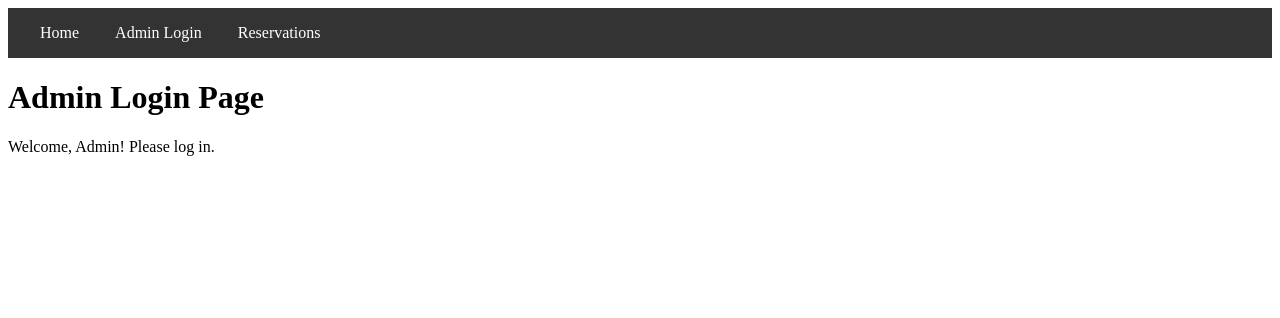
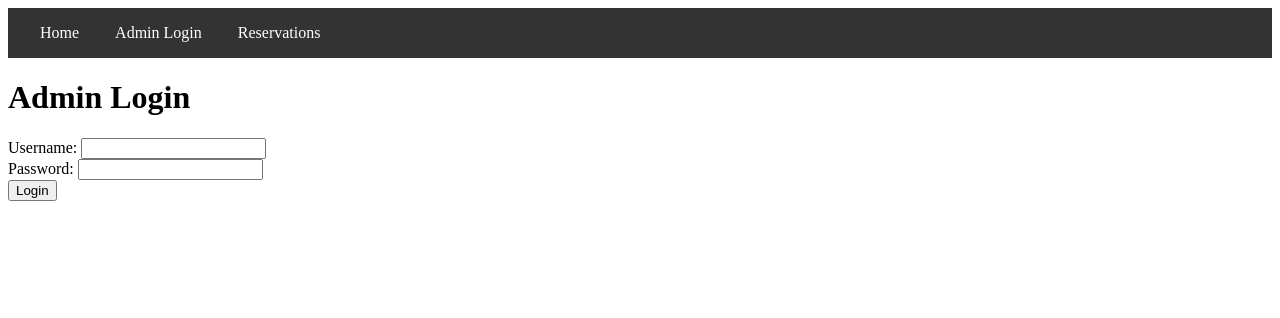
Before and after one commit to GSpinks/4320-Final-Project, a Flask app: page /admin in a window 1280 px wide. Shown: the top 318 px of the page. Run offline with Flask 3, Linux system fonts and the light colour scheme.

Commit message:
Set up Admin.html
Added admin login, seating chart generation, cost matrix and total cost calculation to admin.html

```diff
--- a/Templates/Admin.html
+++ b/Templates/Admin.html
@@ -3,6 +3,42 @@
 {% block title %}Admin Login{% endblock %}
 
 {% block content %}
-<h1>Admin Login Page</h1>
-<p>Welcome, Admin! Please log in.</p>
+<h1>Admin Login</h1>
+
+<!-- Show login form only if not logged in -->
+{% if not show_chart %}
+    {% if error_message %}
+        <p style="color: red;">{{ error_message }}</p>
+    {% endif %}
+
+    <form method="POST">
+        <label for="username">Username:</label>
+        <input type="text" id="username" name="username" required>
+        <br>
+        <label for="password">Password:</label>
+        <input type="password" id="password" name="password" required>
+        <br>
+        <button type="submit">Login</button>
+    </form>
+{% endif %}
+
+<!-- Display chart/dashboard after successful login -->
+{% if show_chart %}
+    <h2>Admin Dashboard</h2>
+    <p>Welcome, Admin! Here's the seating chart:</p>
+
+    <!-- Seating Chart -->
+    <table border="1" style="border-collapse: collapse; text-align: center;">
+        {% for row in seating_chart %}
+        <tr>
+            {% for seat in row %}
+            <td style="padding: 10px;">{{ seat }}</td>
+            {% endfor %}
+        </tr>
+        {% endfor %}
+    </table>
+
+    <!-- Total Sales -->
+    <h3>Total Sales: ${{ total_sales }}</h3>
+{% endif %}
 {% endblock %}
--- a/Templates/index.html
+++ b/Templates/index.html
@@ -1,6 +1,6 @@
 {% extends "base.html" %}
 
-{% block title %}Welcome to Bus Reservation System{% endblock %}
+{% block title %}Welcome to our Flight Reservation System{% endblock %}
 
 {% block content %}
 <h1>Welcome to the Bus Reservation System</h1>
--- a/app.py
+++ b/app.py
@@ -6,6 +6,10 @@ from time import time
 import sqlite3
 
 from flask import Flask, render_template, request, redirect, url_for, flash
+
+
+def db_connect():
+    return sqlite3.connect('reservations.db')
 
 app = Flask(__name__)
 app.config["DEBUG"] = True
@@ -26,7 +30,71 @@ def index():
 
 @app.route('/admin', methods=['GET', 'POST'])
 def admin():
-    return render_template('Admin.html')
+    error_message = None
+    show_chart = False
+    seating_chart = None
+    total_sales = 0  # Default: no sales
+
+    if request.method == 'POST':
+        username = request.form.get('username')
+        password = request.form.get('password')
+
+        # Connect to the database
+        conn = db_connect()
+        cursor = conn.cursor()
+        # Query the admins table
+        cursor.execute("SELECT * FROM admins WHERE username = ? AND password = ?", (username, password))
+        admin = cursor.fetchone()
+
+        if admin:
+            show_chart = True
+            seating_chart = generate_seating_chart()
+            total_sales = calculate_total_sales(seating_chart)
+        else:
+            error_message = "Invalid username or password. Please try again."
+
+        conn.close()
+
+    return render_template('Admin.html', error_message=error_message, show_chart=show_chart, seating_chart=seating_chart, total_sales=total_sales)
+
+def generate_seating_chart():
+    # Define the seating chart dimensions
+    rows = 12  # Number of rows
+    columns = 4  # Number of columns
+    seating_chart = [['O' for _ in range(columns)] for _ in range(rows)]
+
+    # Connect to the database
+    conn = db_connect()
+    cursor = conn.cursor()
+    # Get all reserved seats
+    cursor.execute("SELECT seatRow, seatColumn FROM reservations")
+    reserved_seats = cursor.fetchall()
+    conn.close()
+
+    # Mark reserved seats as 'X'
+    for seat in reserved_seats:
+        row, col = seat
+        seating_chart[row - 1][col - 1] = 'X'  # Convert to 0-based index
+
+    return seating_chart
+
+def get_cost_matrix():
+    """Generates a 12 x 4 cost matrix"""
+    cost_matrix = [[100, 75, 50, 100] for _ in range(12)]
+    return cost_matrix
+
+def calculate_total_sales(seating_chart):
+    """Calculates the total sales based on reserved seats and the cost matrix"""
+    cost_matrix = get_cost_matrix()
+    total_sales = 0
+
+    for row_index, row in enumerate(seating_chart):
+        for col_index, seat in enumerate(row):
+            if seat == 'X':  # Reserved seat
+                total_sales += cost_matrix[row_index][col_index]
+
+    return total_sales
+
 
 @app.route('/reservations', methods=['GET', 'POST'])
 def reservations():
```
